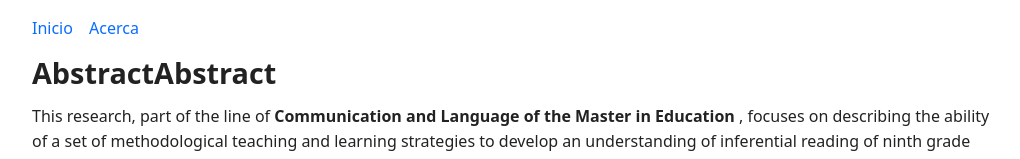
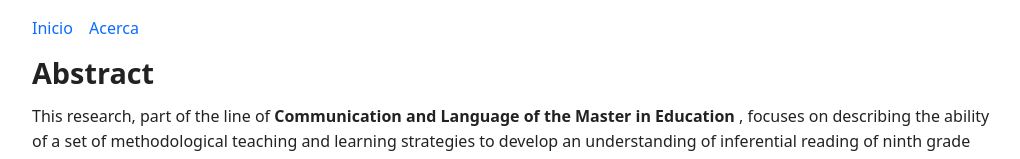
Before and after one commit to GCarolinaC/github.io, a plain HTML site: page index.html in a window 1280 px wide. Shown: the top 159 px of the page, without its empty margins (128-1148 px from the left). Drawn offline with Linux system fonts and the light colour scheme.

Commit message:
Update index.html

```diff
--- a/index.html
+++ b/index.html
@@ -12,7 +12,7 @@
       <a href="./">Inicio</a>
       <a href="./about.html">Acerca</a>
     </nav>
-    <h1><span class="highlight">Abstract</span>Abstract</h1>
+    <h1><span class="highlight">Abstract</span></h1>
     <p>This research, part of the line of <strong>Communication and Language of the Master in
 Education</strong> , focuses on describing the ability of a set of methodological teaching and
 learning strategies to develop an understanding of inferential reading of ninth grade public
```
